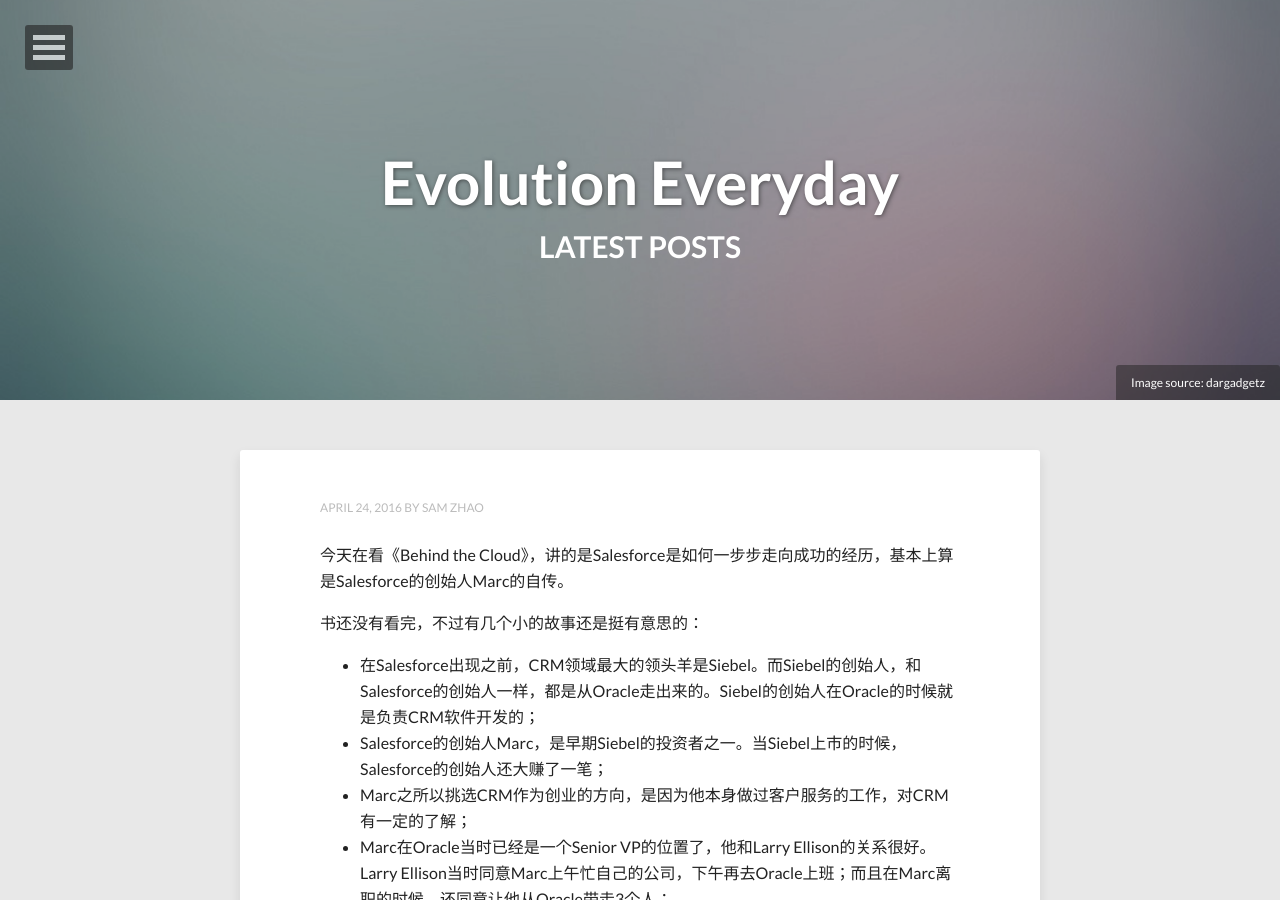
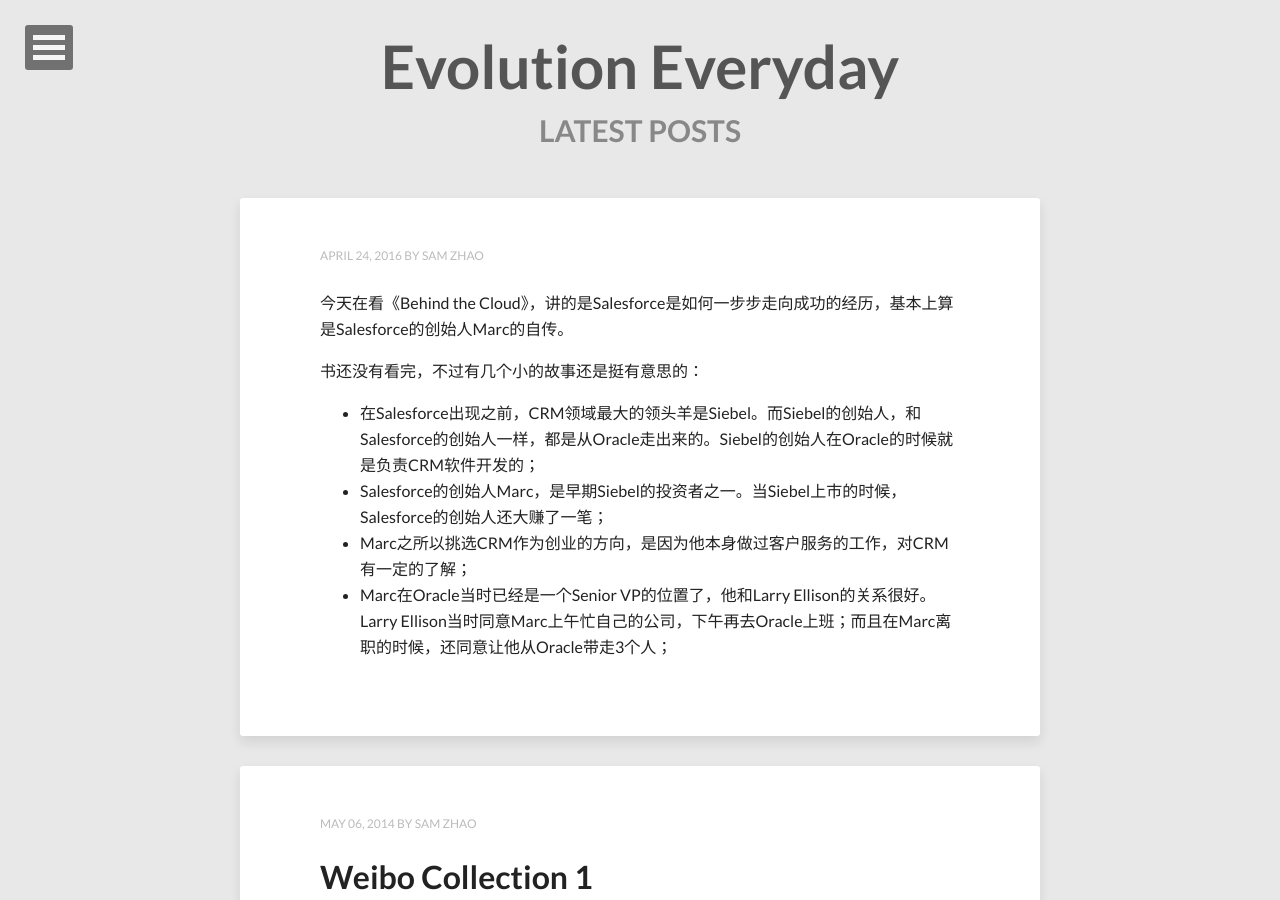
Before and after one commit to zhaoshengjun/zhaoshengjun.github.com, a Jekyll site: the page built from index.html, in a window 1280 px wide and 900 px high. Built offline with Jekyll 4.4.1, drawn with Linux system fonts in a browser that asks for light colours; nearby versions of some CDN libraries; the list of posts is cut into pages by our own code; some of the changed lines change nothing that is shown.

Commit message:
update index.html

```diff
--- a/index.html
+++ b/index.html
@@ -1,12 +1,8 @@
 ---
 layout: post-index
 title: Latest Posts
-description: "Describe this nonsense."
-tags: [Jekyll, theme, themes, responsive, blog, modern]
-image:
-  feature: abstract-1.jpg
-  credit: dargadgetz
-  creditlink: http://www.dargadgetz.com/ios-7-abstract-wallpaper-pack-for-iphone-5-and-ipod-touch-retina/
+description: "This is a personal blog."
+tags: [blog, life, tech, TypeScript]
 ---
 
 {% for post in paginator.posts %}
```
